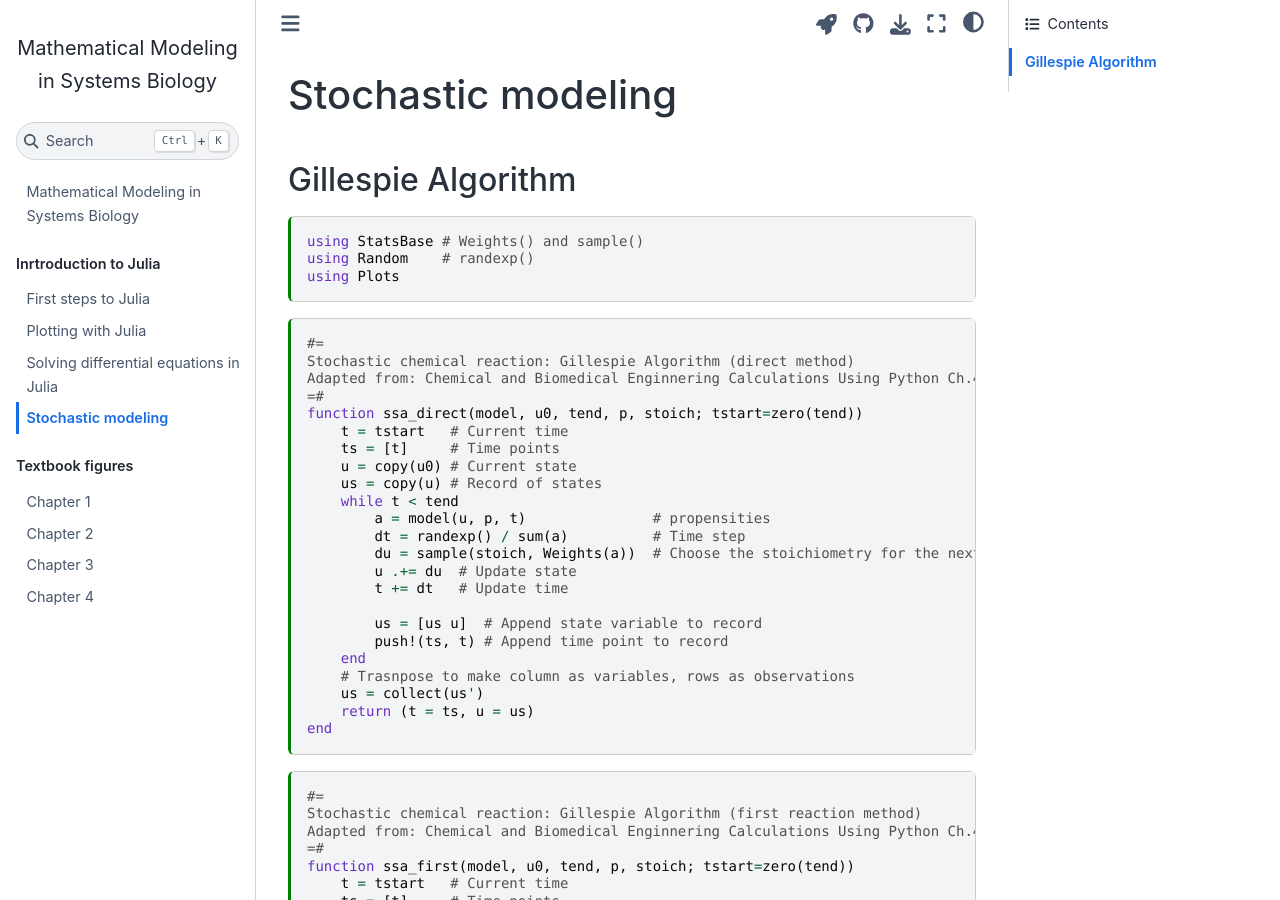
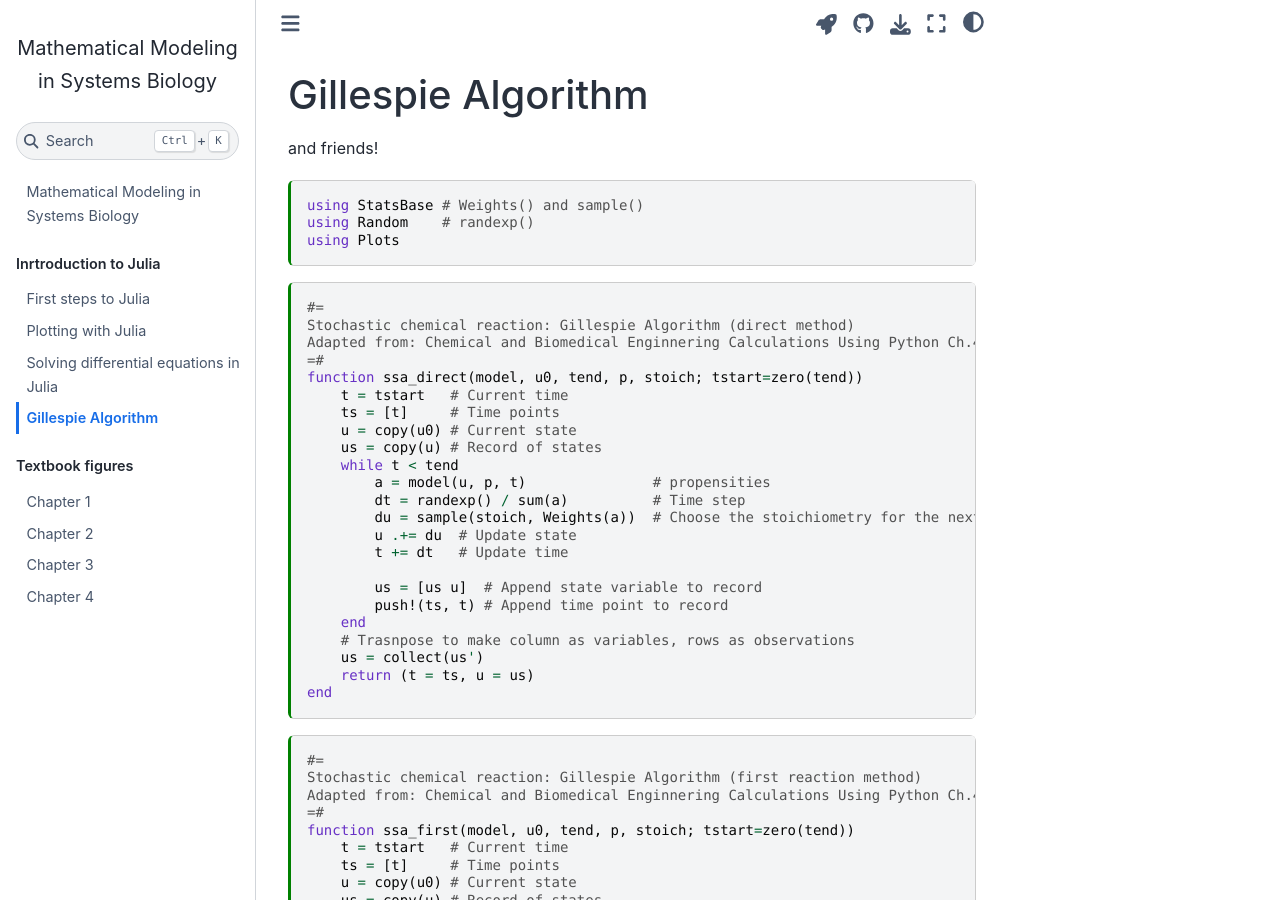
Before and after one commit to ntumitolab/mmsb-bebi-5009, a Jupyter Book: the page built from docs/intro/04-gillespie.ipynb, in a window 1280 px wide and 900 px high. Built offline with Jupyter Book 1.0.4 settings and Sphinx 7.4.7 and the Sphinx Book theme 1.1.4, drawn with Linux system fonts in a browser that asks for light colours.

Commit message:
fix invalid Notebook JSON

```diff
--- a/docs/_toc.yml
+++ b/docs/_toc.yml
@@ -9,7 +9,7 @@
       - file: intro/01-first-steps.ipynb
       - file: intro/02-plotting
       - file: intro/03-diffeq
-      - file: intro/04-stochastic
+      - file: intro/04-gillespie
   - caption: Textbook figures
     chapters:
       - file: mmsb/ch01
```
Also changed, not shown: docs/intro/04-gillespie.ipynb.
